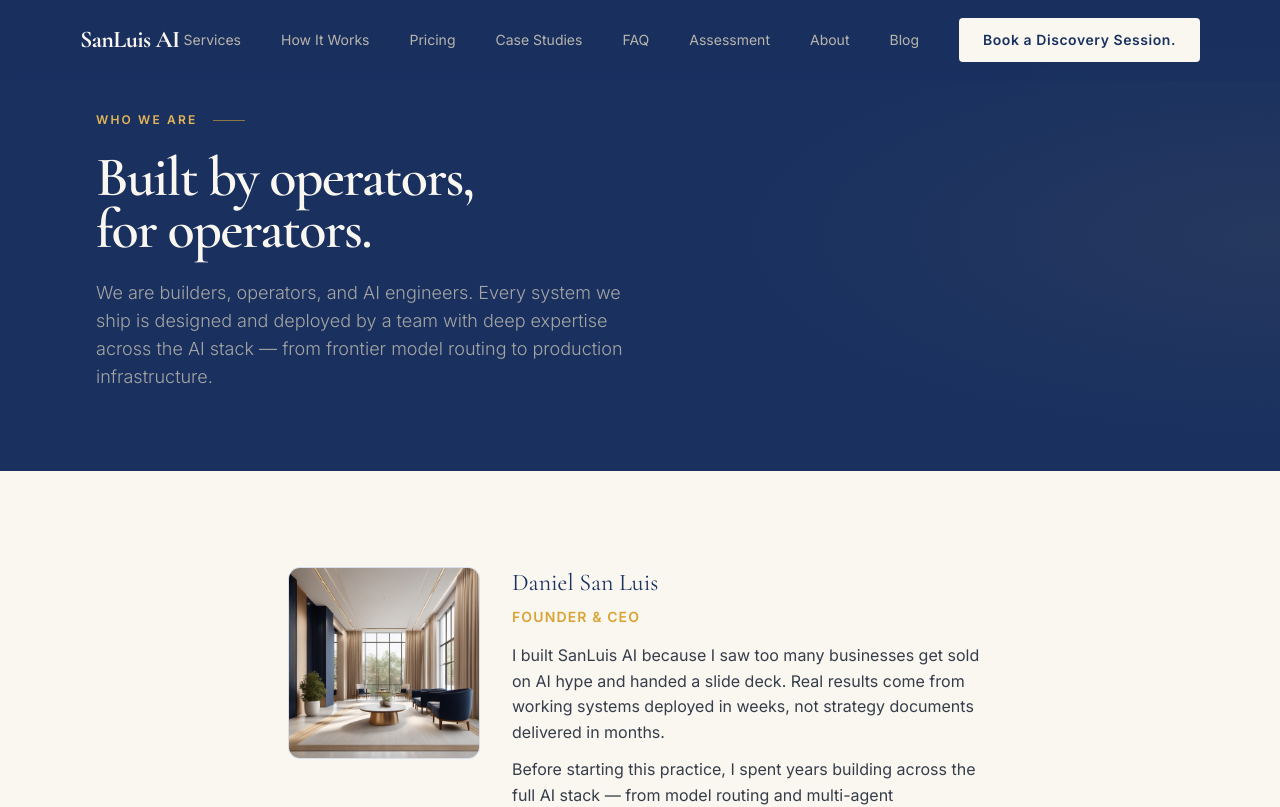
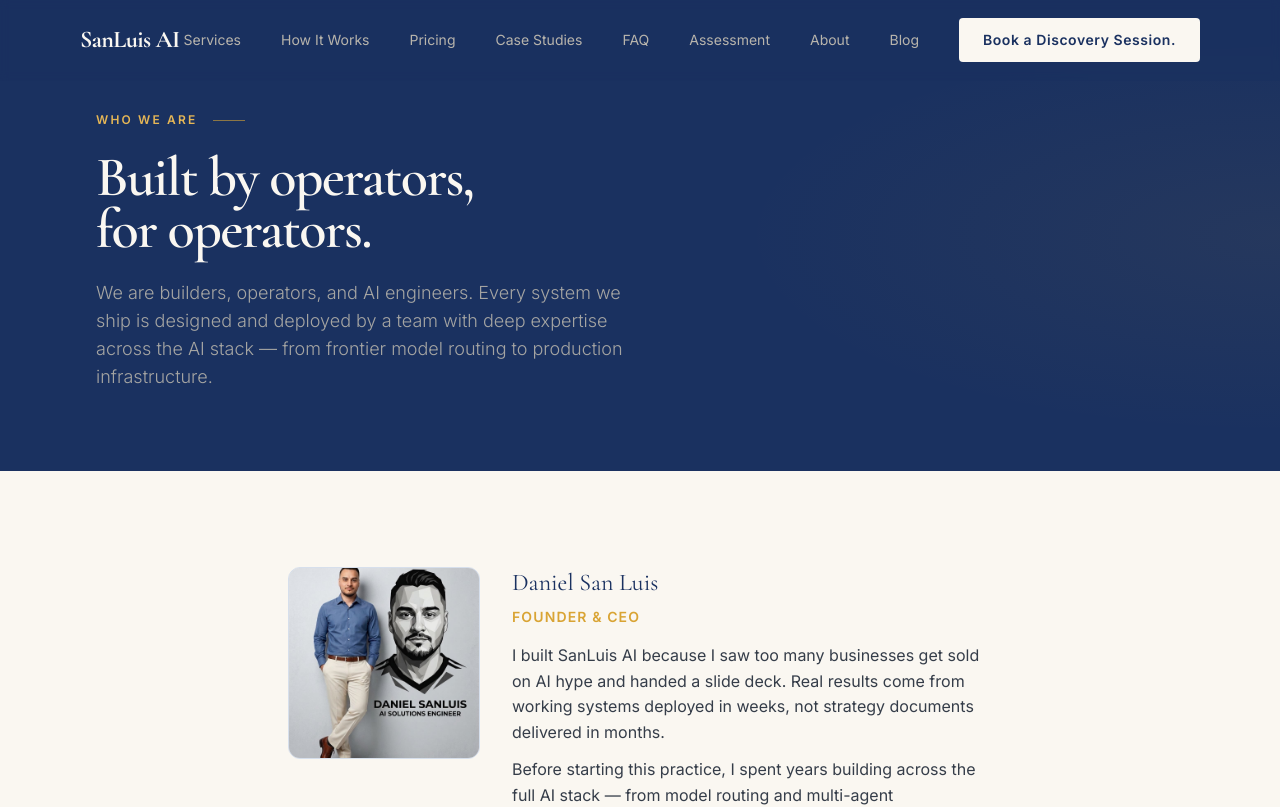
Before and after one commit to SanLuis-AI-Solutions/sanluisai-portfolio, a Next.js app: page /about in a window 1280 px wide. Shown: the top 807 px of the page. Built offline with nearby package versions, Linux system fonts and the light colour scheme.

Commit message:
Add Daniel's headshot to About page

```diff
--- a/app/about/page.tsx
+++ b/app/about/page.tsx
@@ -35,7 +35,7 @@ export default function Page() {
             <div className="flex-shrink-0">
               <div className="relative w-40 h-40 md:w-48 md:h-48 rounded-xl overflow-hidden bg-navy-100 border border-navy-200">
                 <Image
-                  src="/generated/sanluis_hero_00001_.png"
+                  src="/daniel-headshot.jpg"
                   alt="Daniel San Luis — Founder, SanLuis AI Solutions"
                   fill
                   className="object-cover"
```
Also changed, not shown: public/daniel-headshot.jpg (added).
